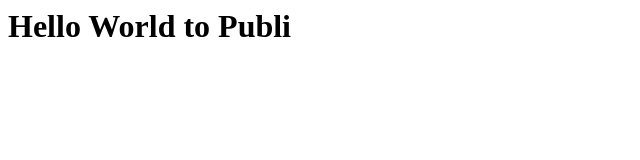
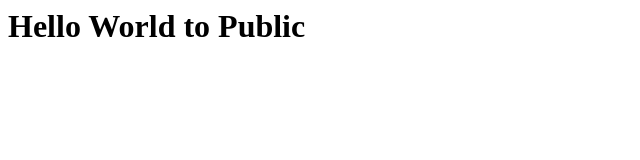
Before and after one commit to garvdohere/developer, a plain HTML site: page index.html in a window 1280 px wide. Shown: the full height of the page, 0-640 px from the left. Drawn offline with Linux system fonts and the light colour scheme.

Commit message:
Update index.html

```diff
--- a/index.html
+++ b/index.html
@@ -1,7 +1,7 @@
 <html>
   <body>
     <h1>
-      Hello World to Publi
+      Hello World to Public
     </h1>
   </body>
 </html>
```
